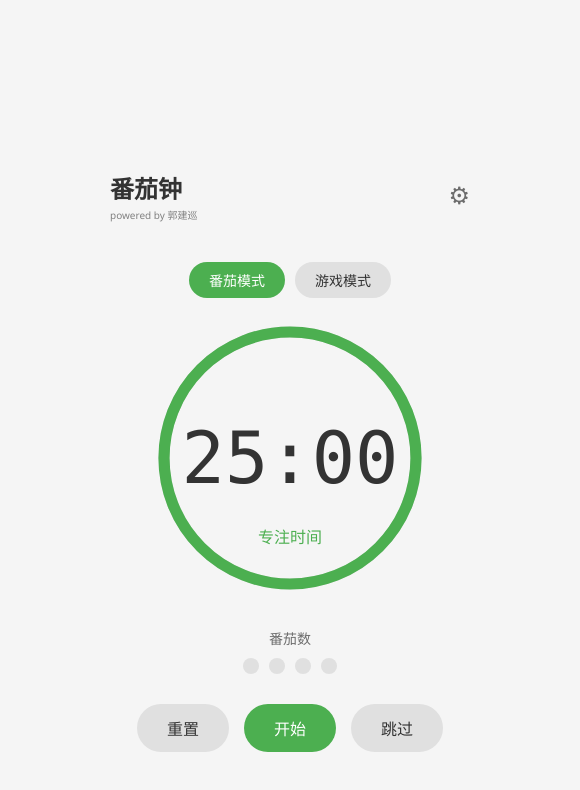
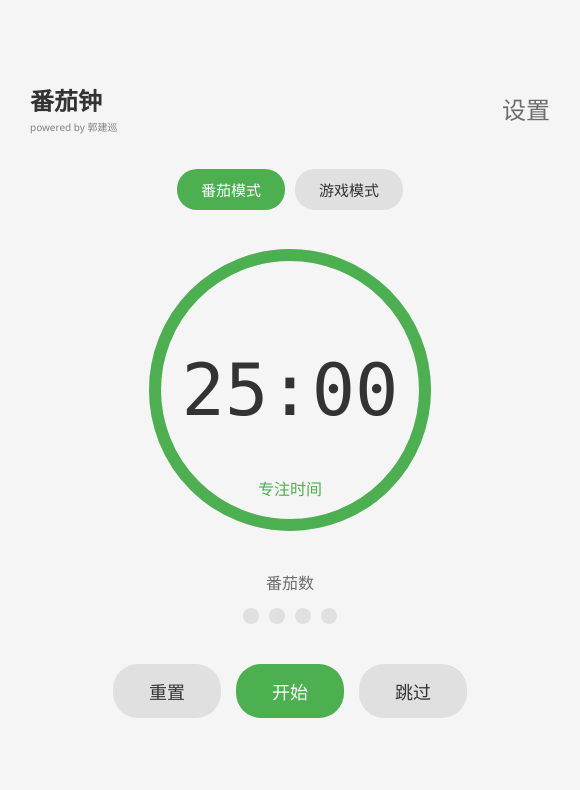
Before and after one commit to gjx147/pomodoro-timer, an Electron app: page index.html in a window 580 px wide. Drawn offline with Linux system fonts and the light colour scheme.

Commit message:
更新番茄钟应用 - 窗口自适应/设置按钮中文
主要更新：
- 窗口改为可调整大小（580x600初始，最小400x500）
- 设置按钮改为中文"设置"
- 计时器和按钮尺寸优化
- 更新SPEC.md窗口尺寸规范

```diff
--- a/index.html
+++ b/index.html
@@ -13,7 +13,7 @@
         <h1 class="title">番茄钟</h1>
         <span class="powered-by">powered by 郭建巡</span>
       </div>
-      <button class="settings-btn" id="settingsBtn">⚙</button>
+      <button class="settings-btn" id="settingsBtn">设置</button>
     </header>
 
     <main class="main">
--- a/styles.css
+++ b/styles.css
@@ -38,8 +38,8 @@ body {
 }
 
 .app-container {
-  width: 400px;
-  height: 500px;
+  width: 580px;
+  min-height: 500px;
   display: flex;
   flex-direction: column;
   position: relative;
@@ -49,7 +49,7 @@ body {
   display: flex;
   justify-content: space-between;
   align-items: center;
-  padding: 20px;
+  padding: 20px 30px 15px 30px;
 }
 
 .title-area {
@@ -88,18 +88,19 @@ body {
   flex-direction: column;
   align-items: center;
   justify-content: center;
-  padding: 20px;
+  padding: 20px 30px;
+  min-height: 400px;
 }
 
 .mode-selector {
   display: flex;
   gap: 10px;
-  margin-bottom: 20px;
+  margin-bottom: 30px;
 }
 
 .mode-btn {
-  padding: 8px 20px;
-  font-size: 14px;
+  padding: 10px 24px;
+  font-size: 15px;
   border: none;
   border-radius: 20px;
   cursor: pointer;
@@ -119,8 +120,8 @@ body {
 
 .timer-display {
   position: relative;
-  width: 280px;
-  height: 280px;
+  width: 300px;
+  height: 300px;
   margin-bottom: 30px;
 }
 
@@ -158,7 +159,7 @@ body {
 
 .timer-label {
   position: absolute;
-  bottom: 50px;
+  bottom: 40px;
   left: 50%;
   transform: translateX(-50%);
   font-size: 16px;
@@ -170,12 +171,12 @@ body {
   display: flex;
   flex-direction: column;
   align-items: center;
-  margin-bottom: 30px;
+  margin-bottom: 40px;
 }
 
 .pomodoro-label {
-  font-size: 14px;
-  margin-bottom: 10px;
+  font-size: 16px;
+  margin-bottom: 14px;
   opacity: 0.7;
 }
 
@@ -202,8 +203,8 @@ body {
 }
 
 .control-btn {
-  padding: 12px 30px;
-  font-size: 16px;
+  padding: 14px 36px;
+  font-size: 18px;
   border: none;
   border-radius: 25px;
   cursor: pointer;
```
Also changed, not shown: SPEC.md (+1 -1 lines), main.js (+6 -3 lines), package.json (+17 -2 lines).
